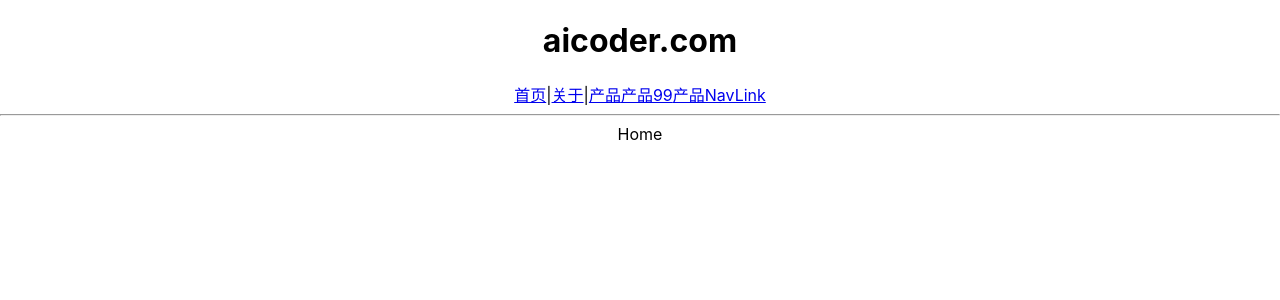
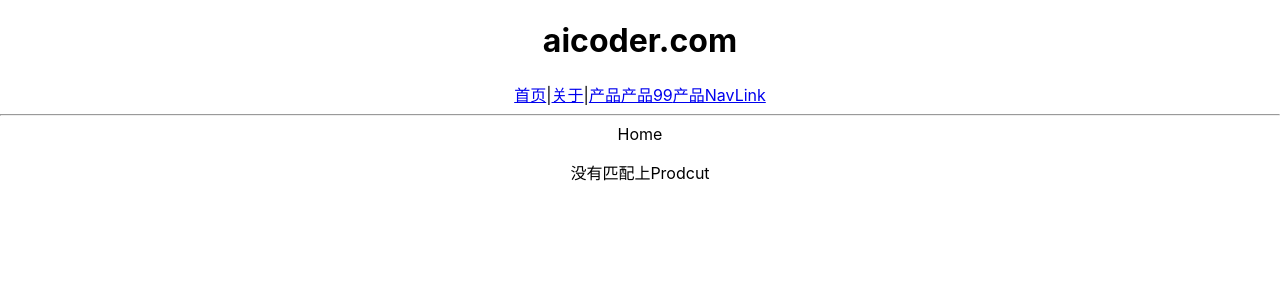
Before and after one commit to malun666/full, a React (Create React App) app: page / in a window 1280 px wide. Shown: the top 300 px of the page. Built offline with nearby package versions, Linux system fonts and the light colour scheme.

Commit message:
added the route docs

```diff
--- a/src/App.js
+++ b/src/App.js
@@ -31,12 +31,35 @@ class App extends Component {
               产品NavLink
             </NavLink>
             <hr/>
+            {/* 第一种渲染方式 */}
             <Route path="/" exact component={Home}>
             </Route>
-            <Route path="/about" component={About}>
+            {/* <Route path="/about" component={About}>
+            </Route> */}
+            {/* 第二种渲染方式 */}
+            <Route
+              path="/about"
+              render={ (props) => {
+                return (
+                  <About {...props}></About>
+                )
+              }}
+            >
             </Route>
-            <Route path="/product" component={Product}>
+            {/* 第三种渲染方式 */}
+            <Route
+              path="/product"
+              children={ (props) => {
+                console.log(props);
+                return props.match ?
+                  (<Product></Product>)
+                  :
+                  <p>没有匹配上Prodcut</p>
+              }}
+            >
             </Route>
+            {/* <Route path="/product" component={Product}>
+            </Route> */}
           </div>
         </Router>
       </div>
--- a/src/view/About.js
+++ b/src/view/About.js
@@ -2,6 +2,7 @@ import React, { Component } from 'react'
 
 class About extends Component {
   render () {
+    console.log(this.props);
     return (
       <div>
         about!
--- a/src/view/Home.js
+++ b/src/view/Home.js
@@ -3,6 +3,7 @@ import { Prompt } from 'react-router-dom';
 
 class Home extends Component {
   render () {
+    console.log(this.props);
     return (
       <div>
         Home
--- a/src/view/Product.js
+++ b/src/view/Product.js
@@ -5,12 +5,12 @@ class Product extends Component {
     return (
       <div>
         product
-        {
+        {/* {
           this.props.location.state ?
           <p>{ this.props.location.state.loginName }</p>
           :
           null
-        }
+        } */}
 
       </div>
     )
```
